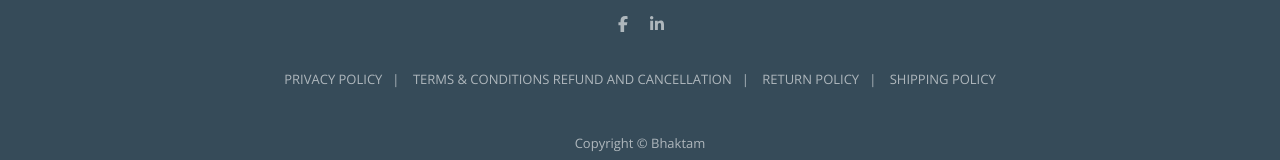
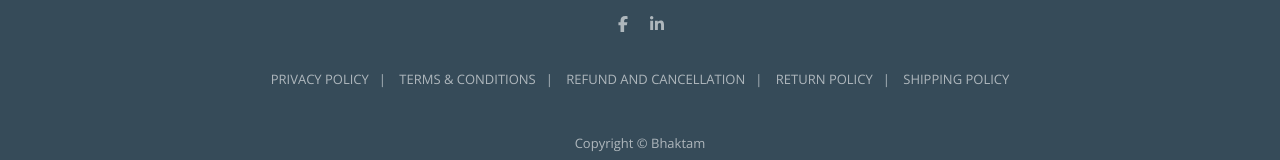
Before and after one commit to Bhaktam-Technologies/bhaktam-technologies.github.io, a plain HTML site: page privacy.html in a window 1280 px wide. Shown: the part 3092-3252 px from the top of the page. Drawn offline with nearby package versions, Linux system fonts and the light colour scheme.

Commit message:
sitemap updated

```diff
--- a/privacy.html
+++ b/privacy.html
@@ -127,7 +127,7 @@
             </ul>
             <ul class="links legal-links list-inline">
                 <li class="list-inline-item"><a href="privacy.html">Privacy Policy</a></li>
-                <li class="last list-inline-item"><a href="terms.html">Terms & Conditions</a></li>
+                <li class="list-inline-item"><a href="terms.html">Terms & Conditions</a></li>
                 <li class="list-inline-item"><a href="refund.html">Refund and Cancellation</a></li>
                 <li class="list-inline-item"><a href="return.html">Return Policy</a></li>
                 <li class="last list-inline-item"><a href="shipping.html">Shipping Policy</a></li>
```
Also changed, not shown: refund.html (+1 -1 lines), return.html (+1 -1 lines), shipping.html (+1 -1 lines), terms.html (+1 -1 lines).
